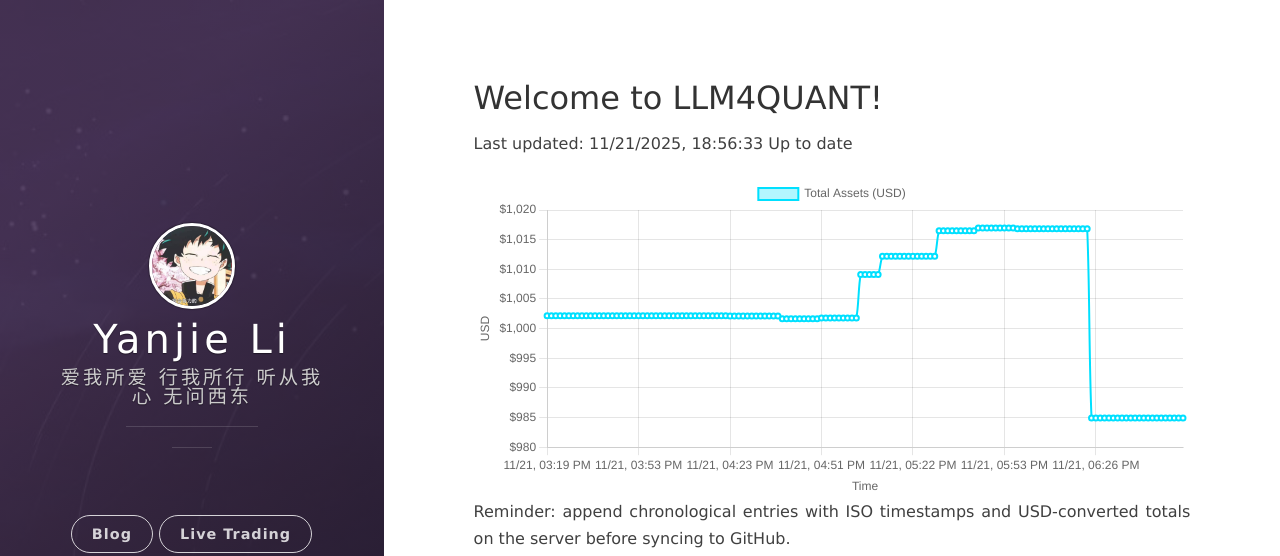
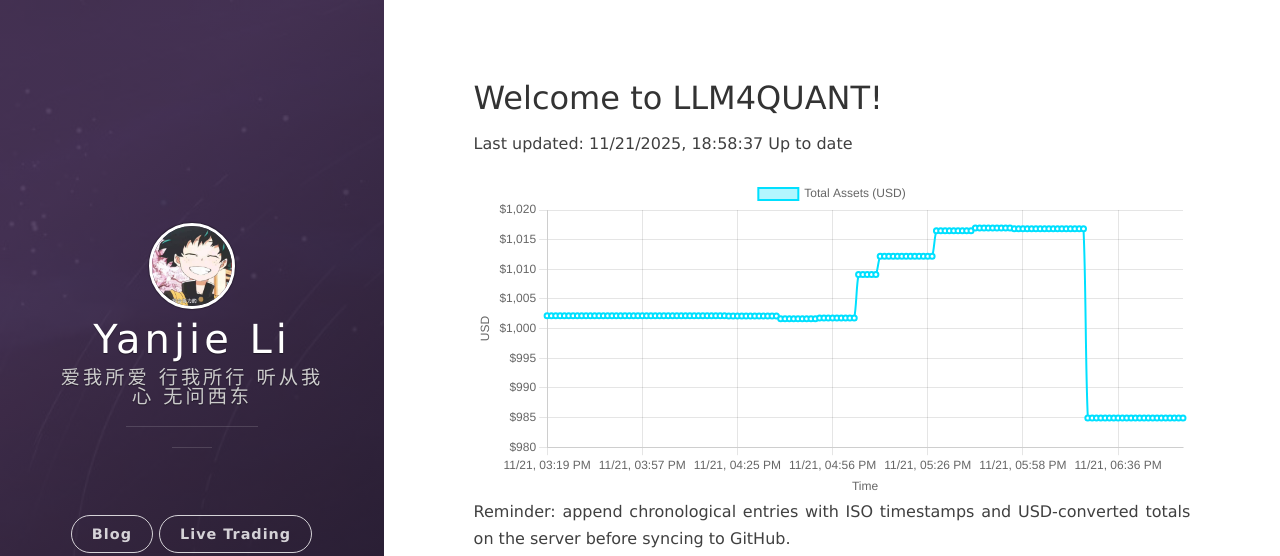
Before and after one commit to leeyegy/leeyegy.github.io, a Jekyll site: the page built from live-trading.html, in a window 1280 px wide. Shown: the top 556 px of the page. Built offline with Jekyll 4.4.1, drawn with Linux system fonts in a browser that asks for light colours; nearby versions of some CDN libraries.

Commit message:
AccountMonitor: update balance history 2025-11-22T02:58:37+08:00

```diff
--- a/assets/data/binance/balance-history.json
+++ b/assets/data/binance/balance-history.json
@@ -1,5 +1,5 @@
 {
-  "generatedAt": "2025-11-22T02:56:33+08:00",
+  "generatedAt": "2025-11-22T02:58:37+08:00",
   "asset": "total_usd_value",
   "history": [
     {
@@ -589,6 +589,10 @@
     {
       "timestamp": "2025-11-22T02:56:33+08:00",
       "totalUsd": 984.91919649
+    },
+    {
+      "timestamp": "2025-11-22T02:58:37+08:00",
+      "totalUsd": 984.91919649
     }
   ]
 }
```
